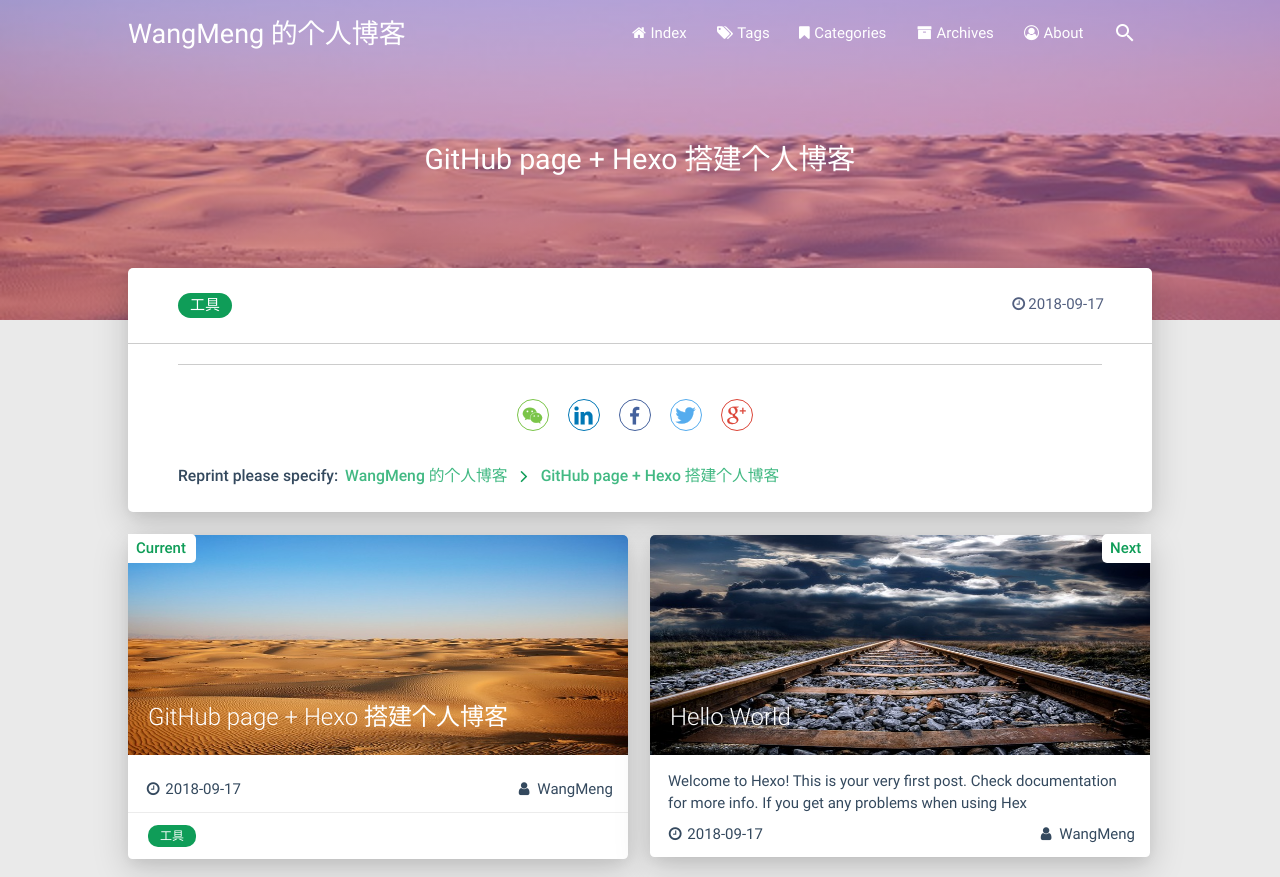
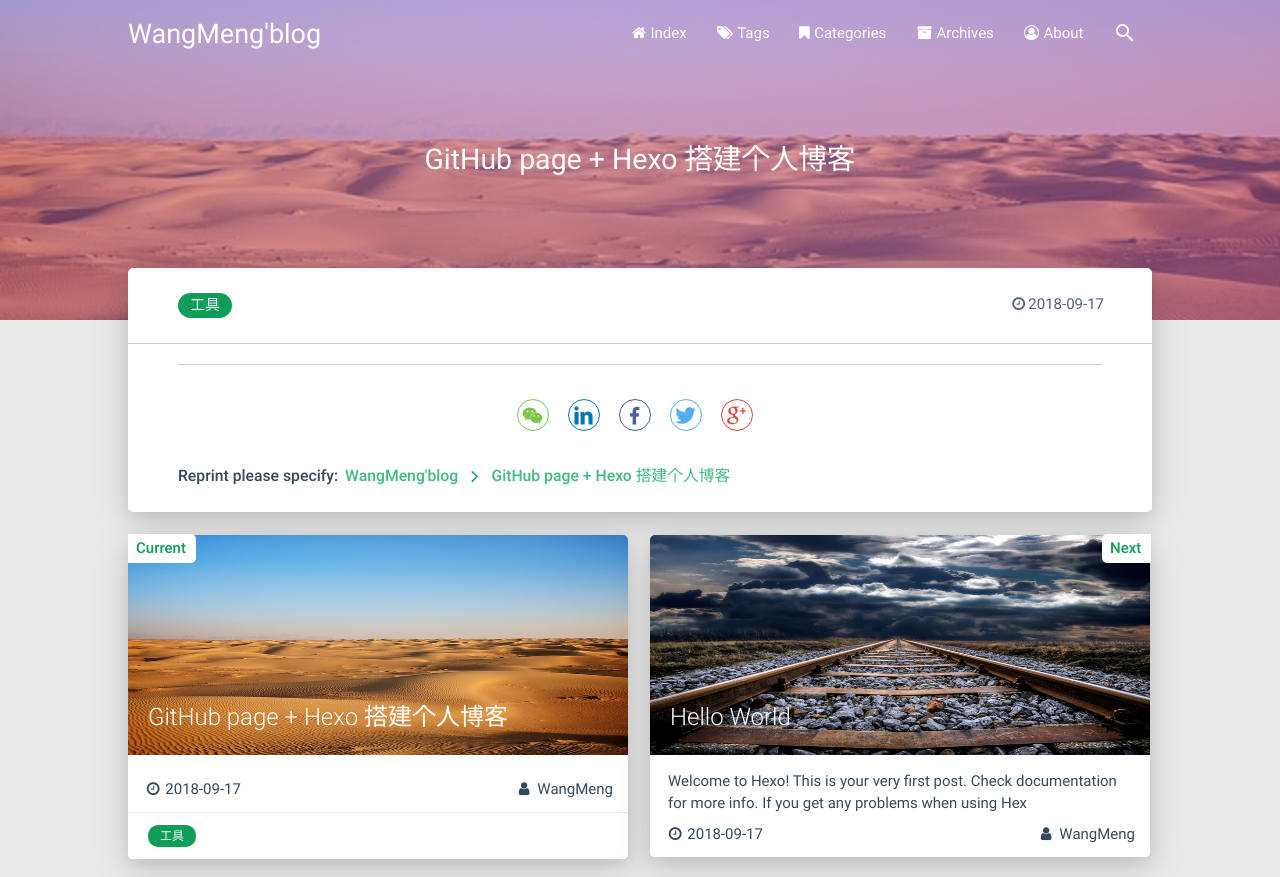
Before and after one commit to Wang-Meng/Wang-Meng.github.io, a plain HTML site: page 2018/09/17/wo-de-di-yi-pian-bo-ke/index.html in a window 1280 px wide. Shown: the top 877 px of the page. Drawn offline with Linux system fonts and the light colour scheme.

Commit message:
Site updated: 2018-10-21 14:21:13

```diff
--- a/2018/09/17/wo-de-di-yi-pian-bo-ke/index.html
+++ b/2018/09/17/wo-de-di-yi-pian-bo-ke/index.html
@@ -12,7 +12,7 @@
     <meta name="format-detection" content="telephone=no">
     <meta name="apple-mobile-web-app-capable" content="yes">
     <meta name="apple-mobile-web-app-status-bar-style" content="black-translucent">
-    <title>WangMeng 的个人博客</title>
+    <title>WangMeng&#39;blog</title>
     <link rel="icon" type="image/png" href="/favicon.png">
 
     <link rel="stylesheet" type="text/css" href="/libs/awesome/css/font-awesome.min.css">
@@ -36,7 +36,7 @@
                 <div class="brand-logo">
                     <a href="/" class="waves-effect waves-light">
 
-                        <span class="logo-span">WangMeng 的个人博客</span>
+                        <span class="logo-span">WangMeng'blog</span>
                     </a>
                 </div>
 
@@ -100,7 +100,7 @@
 
     <div class="mobile-head bg-color">
 
-        <div class="logo-name">WangMeng 的个人博客</div>
+        <div class="logo-name">WangMeng'blog</div>
         <div class="logo-desc">
 
             The sweet breeze the green leaves.
@@ -230,7 +230,7 @@ github page是直接托管于个人[GitHub](https://github.com/)的一项服务
                 <div class="reprint">
                     <p>
                         <span class="reprint-tip">Reprint please specify: </span>
-                        <a href="http://yoursite.com" class="b-link-green">WangMeng 的个人博客</a>
+                        <a href="http://yoursite.com" class="b-link-green">WangMeng'blog</a>
                         <i class="fa fa-angle-right fa-lg fa-fw text-color"></i>
                         <a href="/2018/09/17/wo-de-di-yi-pian-bo-ke/" class="b-link-green">GitHub page + Hexo 搭建个人博客</a>
                     </p>
--- a/atom.xml
+++ b/atom.xml
@@ -1,6 +1,6 @@
 <?xml version="1.0" encoding="utf-8"?>
 <feed xmlns="http://www.w3.org/2005/Atom">
-  <title>WangMeng 的个人博客</title>
+  <title>WangMeng&#39;blog</title>
 
   <subtitle>Hello tomorrow</subtitle>
   <link href="/atom.xml" rel="self"/>
```
Also changed, not shown: 2018/09/17/hello-world/index.html (+4 -4 lines), about/index.html (+3 -3 lines), archives/2018/09/index.html (+3 -3 lines), archives/2018/index.html (+3 -3 lines), archives/index.html (+3 -3 lines), categories/index.html (+3 -3 lines), index.html (+3 -3 lines), tags/index.html (+3 -3 lines), tags/工具/index.html (+3 -3 lines).
